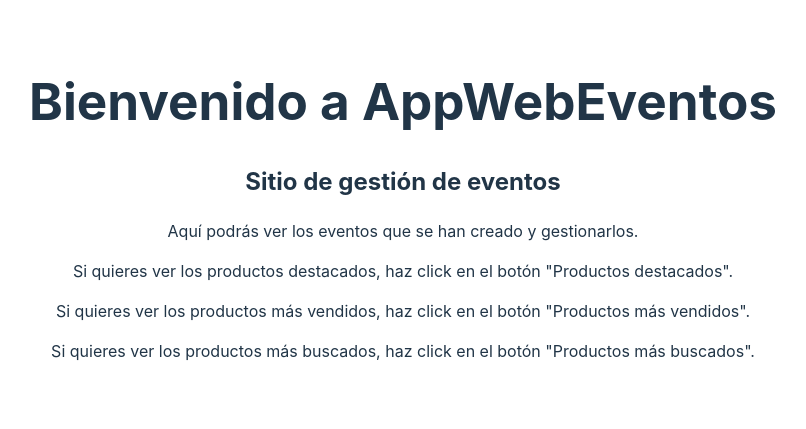
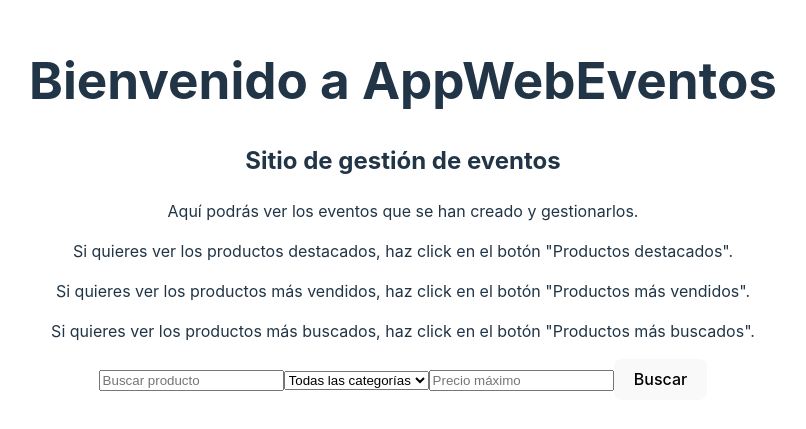
Before and after one commit to quingtairos/EjercicioReact, a React (Vite) app in the folder AppWebEventos/: page / in a window 1280 px wide. Shown: the part 191-620 px from the top of the page, without its empty margins (237-1043 px from the left). Built offline with nearby package versions, Linux system fonts and the light colour scheme.

Commit message:
solucionar un error en la pagina de Producto

```diff
--- a/AppWebEventos/src/App.tsx
+++ b/AppWebEventos/src/App.tsx
@@ -2,6 +2,7 @@ import { useState } from 'react';
 import './App.css';
 
 import Inicio from './components/Inicio/Inicio';
+import Productos from './components/Productos';
 
 function App() {
   const [count, setCount] = useState(0)
@@ -10,6 +11,7 @@ function App() {
     <>
       <div className="App">
         <Inicio />
+        <Productos />
       </div>
     </>
   )
--- a/AppWebEventos/src/components/Productos/Producto.tsx
+++ b/AppWebEventos/src/components/Productos/Producto.tsx
@@ -1,7 +1,5 @@
 import './Producto.css';
 
-import * as React from 'react';
-import { useState } from 'react';
 
 function Producto() {
 
@@ -33,6 +31,7 @@ function Producto() {
                 />
                 <button>Buscar</button>
             </div>
+        </div>
 
     );
 }
```
